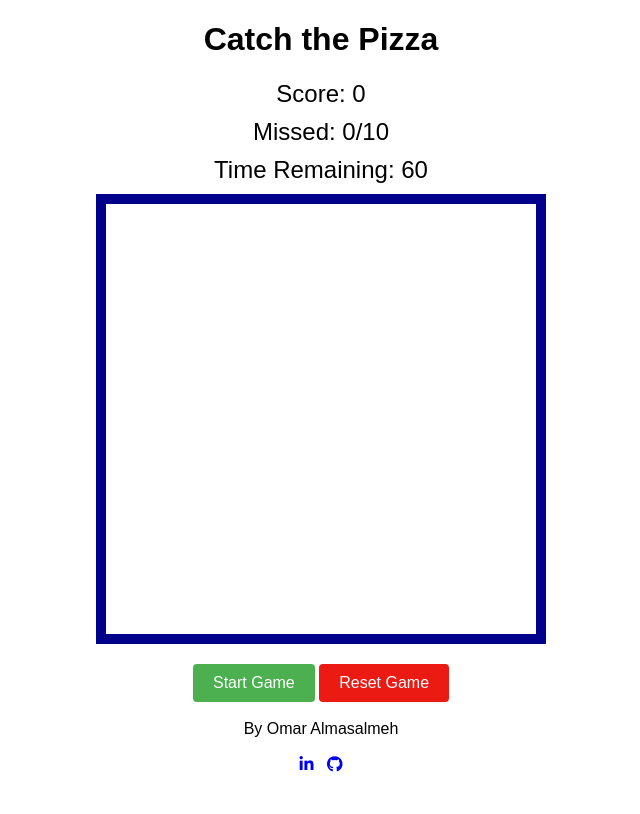
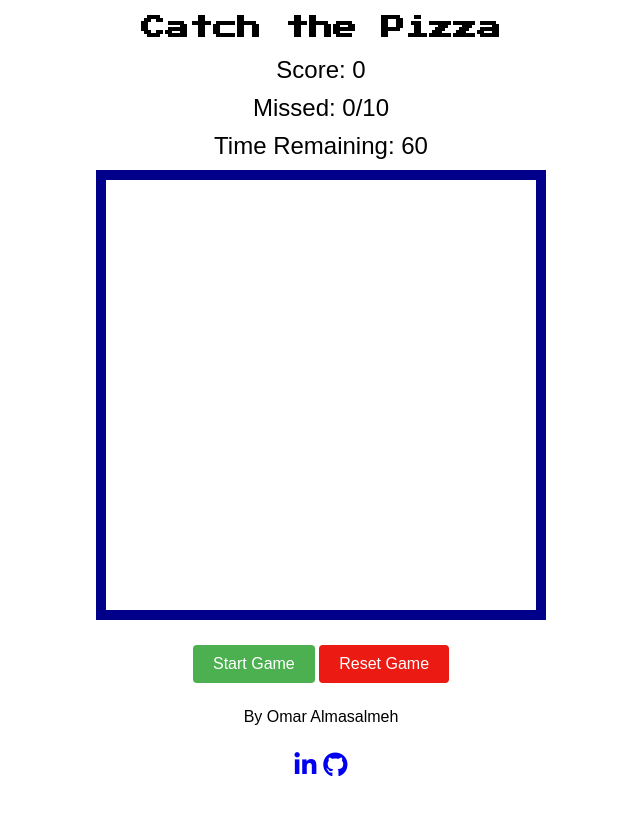
Before and after one commit to omarmasalmeh/catch_pizza, a plain HTML site: page index.html in a window 1280 px wide. Shown: the whole page, without its empty margins (319-959 px from the left). Drawn offline with Linux system fonts and the light colour scheme.

Commit message:
Bug fixes V1.5

```diff
--- a/index.html
+++ b/index.html
@@ -4,11 +4,15 @@
     <title>Catch the Pizza</title>
     <meta name="viewport" content="width=device-width, initial-scale=1">
     <link rel="stylesheet" href="./styles.css">
+    <link rel="preconnect" href="https://fonts.googleapis.com">
+    <link rel="preconnect" href="https://fonts.gstatic.com" crossorigin>
+    <link href="https://fonts.googleapis.com/css2?family=Press+Start+2P&display=swap" rel="stylesheet">
     <script src="https://kit.fontawesome.com/ed65836743.js" crossorigin="anonymous"></script>
   </head>
   <body>
-    <h1>Catch the Pizza</h1>
+
     <div id="game-container">
+      <h1>Catch the Pizza</h1>
       <div id="score">Score: <span id="score-value">0</span></div>
       <div id="missed">Missed: <span id="miss-value">0</span><span>/10</span></div>
       <div id="timer">Time Remaining: <span id="timer-value">60</span></div>
@@ -16,20 +20,16 @@
         <div id="game-area">
         </div>
       </div>
-    </div>
+   <div id="btns">
     <button id="start-button">Start Game</button>
     <button id="reset-button">Reset Game</button>
-    <br>
-    <br>
-    <span>By Omar Almasalmeh</span>
-    <br>
-    <br>
-    <span class="links">
+  </div>
+    <span id="name">By Omar Almasalmeh</span>
+    <span id="links">
       <a href="https://www.linkedin.com/in/omar-masalmeh/" target="_blank"><i class="fa fa-linkedin"></i></a>
-      &nbsp;
       <a href="https://github.com/omarmasalmeh" target="_blank"><i class="fa fa-github"></i></a>
    </span>
-
+  </div>
     <script src="./scripts.js"></script>
   </body>
 </html>
--- a/scripts.js
+++ b/scripts.js
@@ -137,7 +137,7 @@ function createPizza() {
     pizzaWidth = pizza.offsetWidth;
     pizzaHeight = pizza.offsetHeight;
 
-    const animationDuration = Math.max(timer * 100 / 2, 1000); // the animation should last at least 2 seconds
+    const animationDuration = Math.max(timer * 100 / 2, 500); // the animation should last at least 2 seconds
     console.log("Starting pizza animation", pizza);
     animatePizza(pizza, animationDuration, () => {
       // Add the pizza to the array of pizzas after the animation has completed
--- a/styles.css
+++ b/styles.css
@@ -8,12 +8,16 @@ html,
 body {
   height: 100%; /* make sure html and body take up 100% of viewport height */
 }
+h1 {
+  font-family: 'Press Start 2P', cursive;
+  font-size: 24px;
+}
 
   #game-container {
     display: flex;
     flex-direction: column;
     align-items: center;
-    margin-top: 20px;
+    height: 100%;
   }
 
   #score,
@@ -21,6 +25,10 @@ body {
   #missed {
     margin-bottom: 10px;
     font-size: 24px;
+  }
+
+  #name {
+    margin: 25px;
   }
 
   #game-area-container {
@@ -38,11 +46,18 @@ body {
     align-self: center;
   }
 
-
-  #start-button {
-    margin-top: 20px;
+  #btns {
+    display: inline-block;
+    margin: 0 20px;
   }
 
+  #start-button, #reset-button {
+    margin-top: 25px;
+  }
+
+  #links {
+    font-size: 25px;
+  }
 
   #game-area {
     position: relative;
@@ -203,6 +218,12 @@ body {
     animation: pop 0.5s ease-out;
   }
 
+  #score,
+  #timer,
+  #missed {
+    margin-bottom: 10px;
+    font-size: 20px;
+  }
 
     button#reset-button, button#start-button {
       padding: 8px 15px;
```
